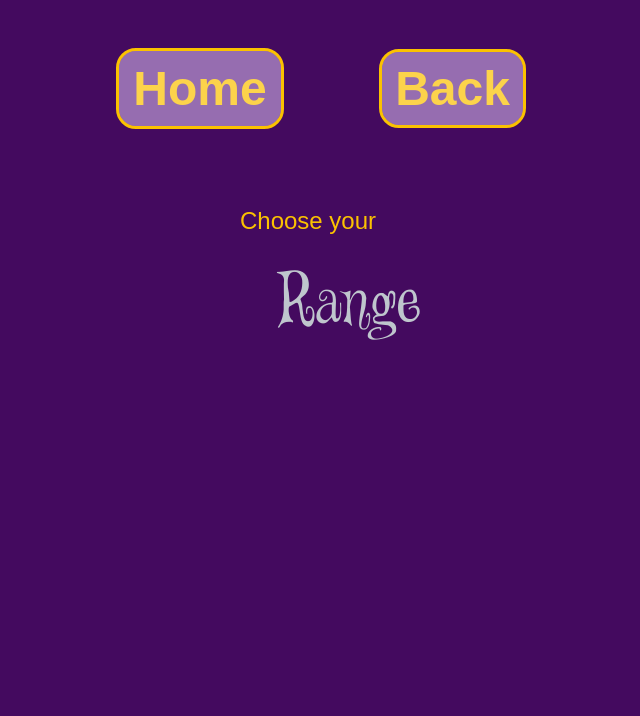
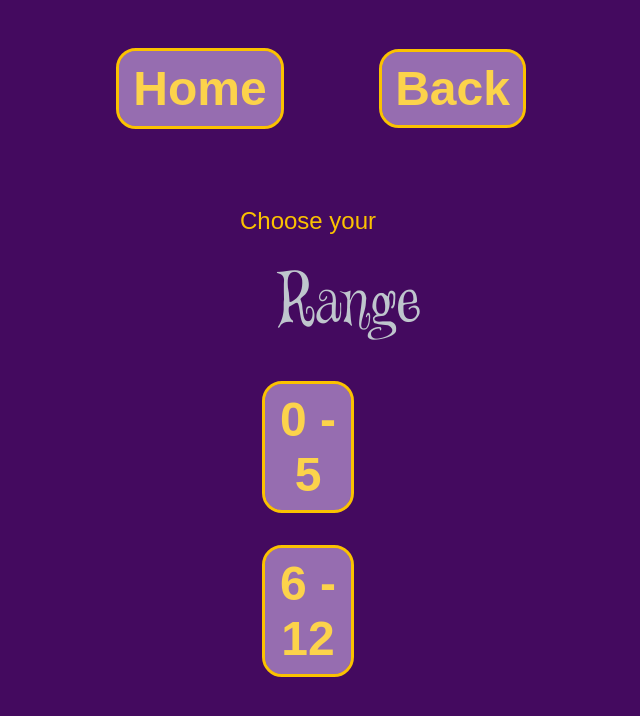
Before and after one commit to revyrob/MathWizardReact, a React (Create React App) app: page /range in a window 1280 px wide. Shown: the top 716 px of the page, without its empty margins (332-972 px from the left). Built offline with nearby package versions, Linux system fonts and the light colour scheme.

Commit message:
planning out equation component

```diff
--- a/src/pages/Range.jsx
+++ b/src/pages/Range.jsx
@@ -1,5 +1,7 @@
 import React from "react";
 import Header from "../components/Header/Header";
+import { Link } from "react-router-dom";
+import Button from "../components/Button/Button";
 
 function Range() {
   return (
@@ -8,6 +10,12 @@ function Range() {
       <div className="wizard-style__wrapper goToGame">
         <p className="number">Choose your</p>
         <h1 className="wizard-style__title">Range</h1>
+        <Link to="">
+          <Button className="goToGame__btn" text="0 - 5" />
+        </Link>
+        <Link to="">
+          <Button className="goToGame__btn" text="6 - 12" />
+        </Link>
       </div>
     </div>
   );
```
Also changed, not shown: src/components/Equation/Equation.jsx (+17 -0 lines), src/pages/Equations.jsx (added).
